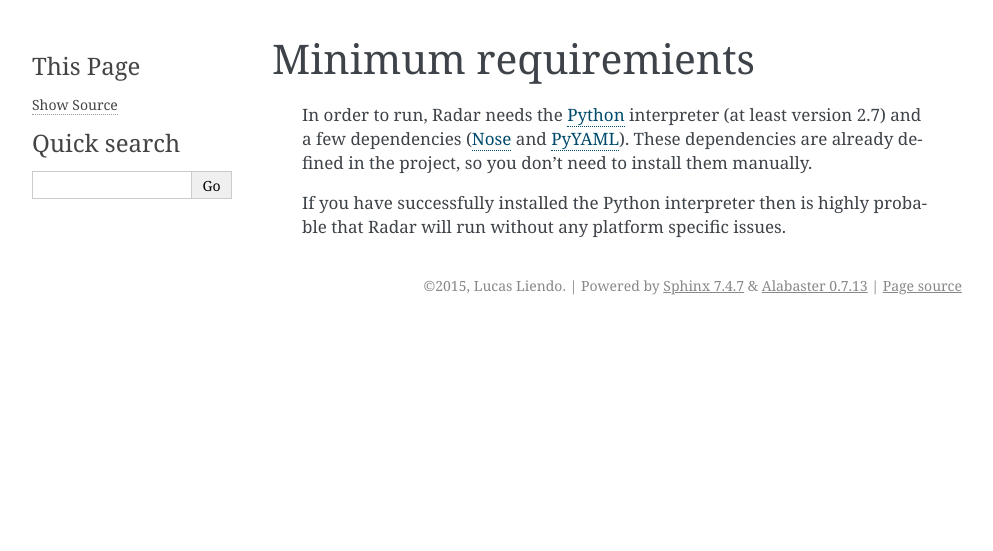
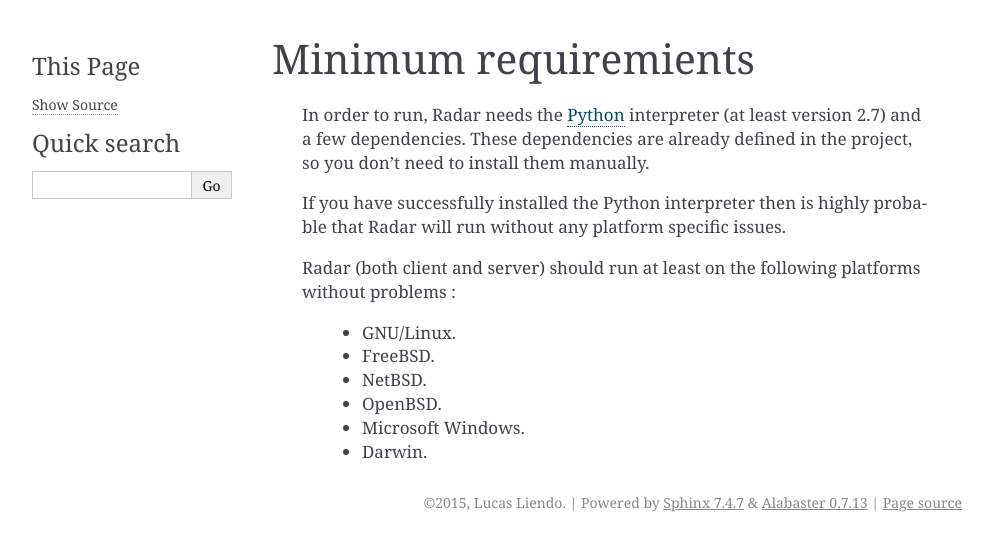
Before and after one commit to lliendo/Radar, a Sphinx documentation site: the page built from docs/minimum-requirements.rst, in a window 1280 px wide. Shown: the top 551 px of the page, without its empty margins (148-1141 px from the left). Built offline with Sphinx 7.4.7, drawn with Linux system fonts in a browser that asks for light colours.

Commit message:
- Updated documentation.

```diff
--- a/docs/minimum-requirements.rst
+++ b/docs/minimum-requirements.rst
@@ -2,9 +2,18 @@
 ---------------------
 
     In order to run, Radar needs the `Python <https://www.python.org/>`_ interpreter (at least
-    version 2.7) and a few dependencies (`Nose <https://nose.readthedocs.org/en/latest/>`_ and `PyYAML <http://pyyaml.org/>`_). These
-    dependencies are already defined in the project, so you don't need
-    to install them manually.
+    version 2.7) and a few dependencies. These dependencies are already defined
+    in the project, so you don't need to install them manually.
 
     If you have successfully installed the Python interpreter then is highly
     probable that Radar will run without any platform specific issues.
+
+    Radar (both client and server) should run at least on the following
+    platforms without problems :
+
+        * GNU/Linux.
+        * FreeBSD.
+        * NetBSD.
+        * OpenBSD.
+        * Microsoft Windows.
+        * Darwin.
```
